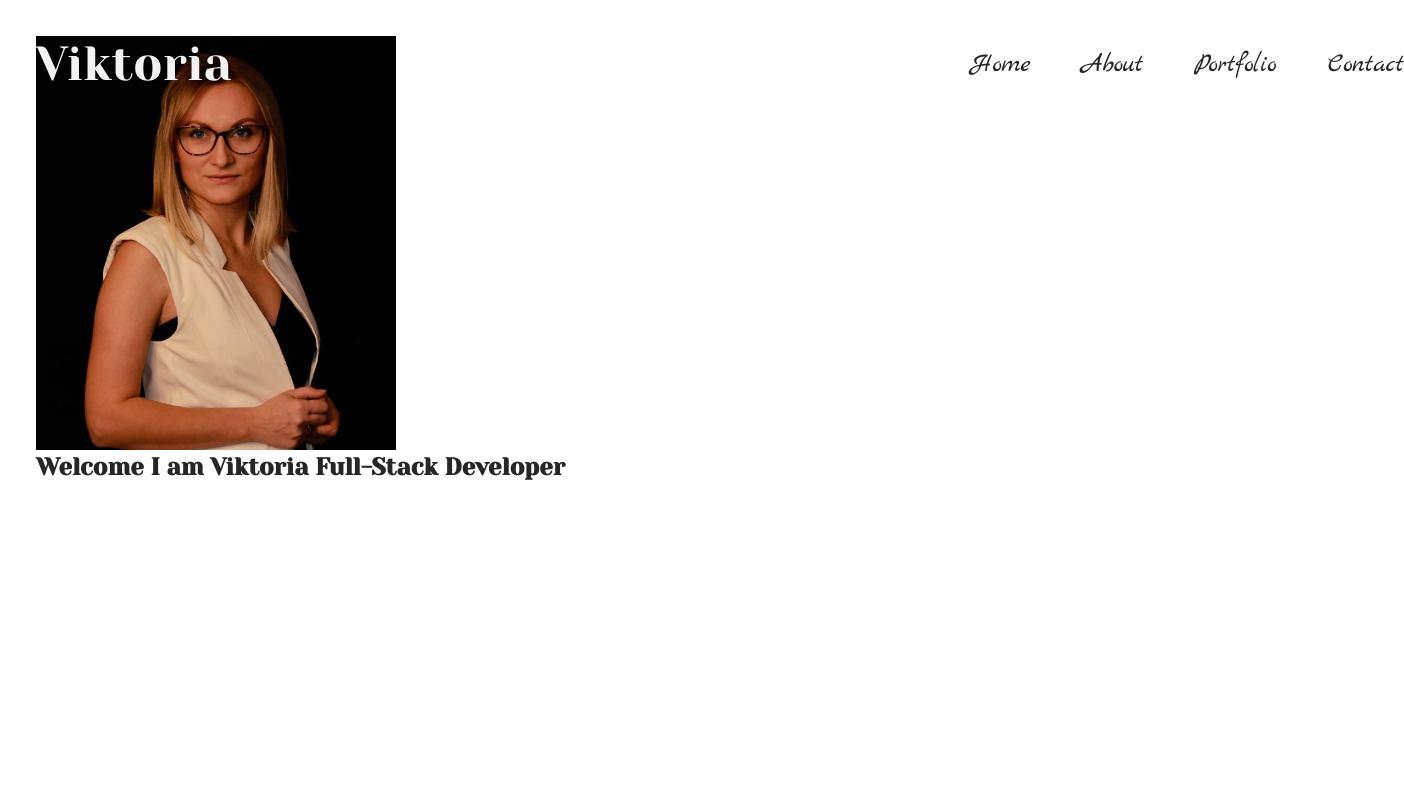
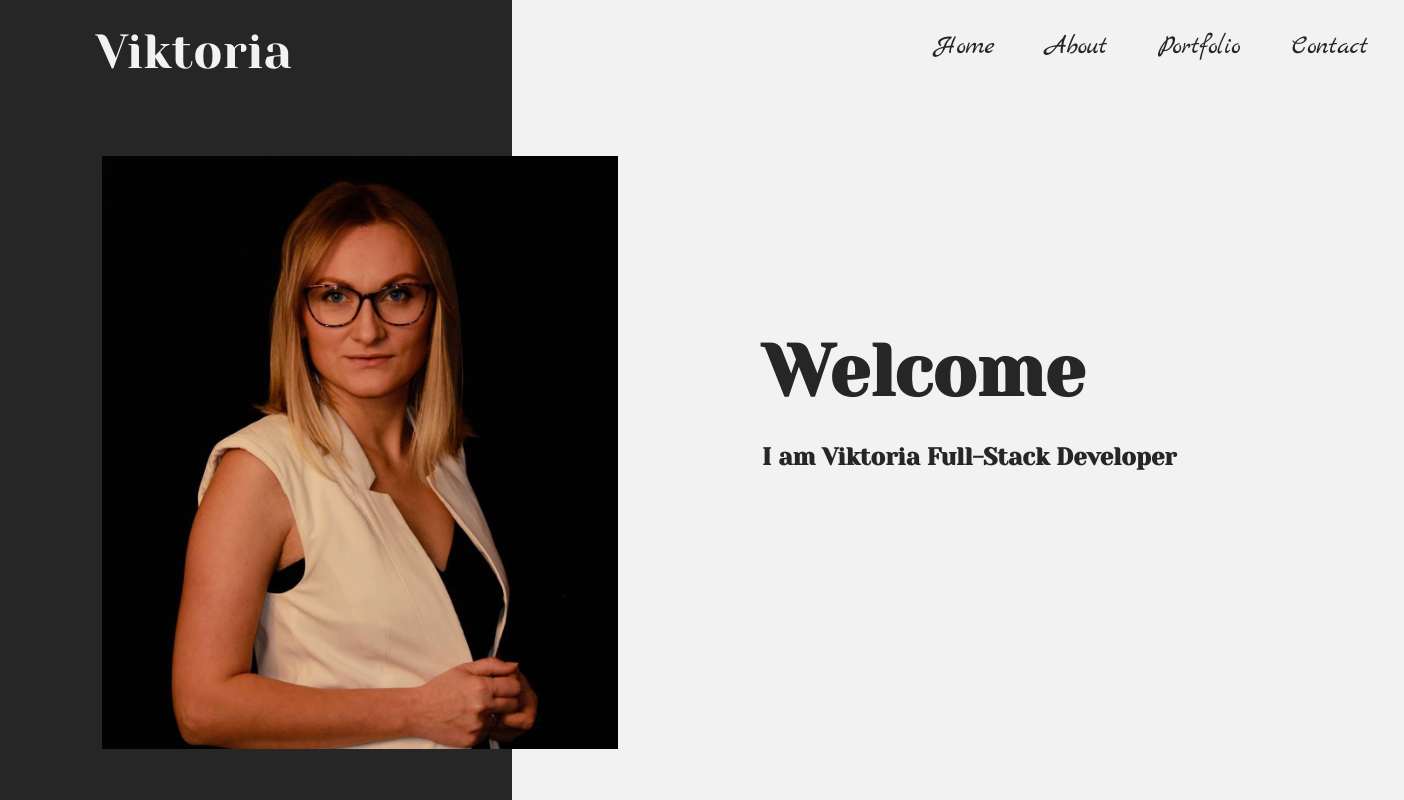
Before and after one commit to vikusja96/portfolio1, a plain HTML site: page index.html in a window 1280 px wide. Shown: the whole page, 1404 px wide, since content can reach past the window. Drawn offline with Linux system fonts and the light colour scheme.

Commit message:
styling Header section

```diff
--- a/index.html
+++ b/index.html
@@ -8,8 +8,11 @@
       href="https://fonts.googleapis.com/css2?family=Yeseva+One&display=swap"
       rel="stylesheet"
     />
-    <link href="https://fonts.googleapis.com/css2?family=Marck+Script&family=Yeseva+One&display=swap" rel="stylesheet">
-    <link rel="stylesheet" href="style.css">
+    <link
+      href="https://fonts.googleapis.com/css2?family=Marck+Script&family=Yeseva+One&display=swap"
+      rel="stylesheet"
+    />
+    <link rel="stylesheet" href="style.css" />
     <title>Viktoria's Portfolio</title>
   </head>
   <body>
@@ -39,8 +42,8 @@
       <div class="Header__tex-box">
         <h1 class="Heading-primary">
           <span class="Heading-primary__main">Welcome</span>
-          <span class="Heading-primary__sub">I am Viktoria Full-Stack Developer</span>
-        </h1>
+          <span class="Heading-primary__sub">I am Viktoria Full-Stack Developer</span >
+          </h1>
       </div>
     </header>
   </body>
--- a/style.css
+++ b/style.css
@@ -37,18 +37,21 @@ html {
 }
 body {
     box-sizing: border-box;
-    padding: 3rem;
     font-family: var(--font-primary);
     color: var(--color-primary);
+    background-color: var(--color-white);
 }
 .Navigation {
     width: 114rem;
+    padding-top: 1rem;
     position: absolute;
     display: flex;
     align-items: center;
     justify-content: space-between;
 }
 .Navigation__logo {
+    padding-left: 8rem;
+    padding-top: 1rem;
     font-size: 4rem;
     color: var(--color-white);
 }
@@ -66,14 +69,32 @@ body {
     text-decoration: none;
     color: var(--font-primary)
 }
-
-
-
+.Header {
+    width: 100%;
+    height: 100vh;
+    background: linear-gradient(90deg, var(--color-primary) 40%, var(--color-white) 40%);
+}
+.Header {
+    display: flex;
+    align-items: center;
+}
 .Header__image {
-    width: 30rem;
+    width: 43rem;
     height: auto;
+    margin-top: 9rem;
+    margin-left: 8.5rem;
 }
 .Header__image img{
     width: 100%;
     height: auto;
 }
+.Heading-primary {
+    margin-left: 12rem;
+}
+.Heading-primary__main {
+    font-size: 6rem;
+}
+.Heading-primary__sub {
+    display: block;
+    margin-top: 2.5rem;
+}
```
